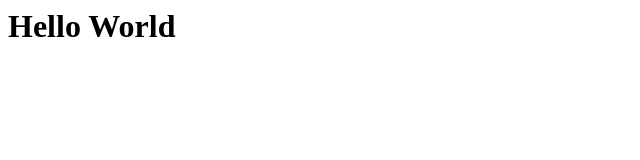
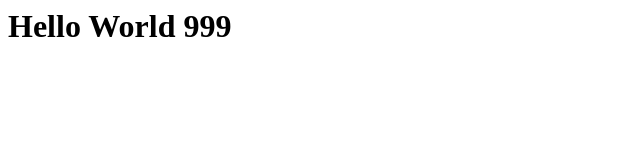
Before and after one commit to free-clashv2ray/free-clashv2ray.github.io, a plain HTML site: page index.html in a window 1280 px wide. Shown: the whole page, without its empty margins (0-640 px from the left). Drawn offline with Linux system fonts and the light colour scheme.

Commit message:
index.html update

```diff
--- a/index.html
+++ b/index.html
@@ -1 +1 @@
-<h1>Hello World</h1>
+<h1>Hello World 999</h1>
```
